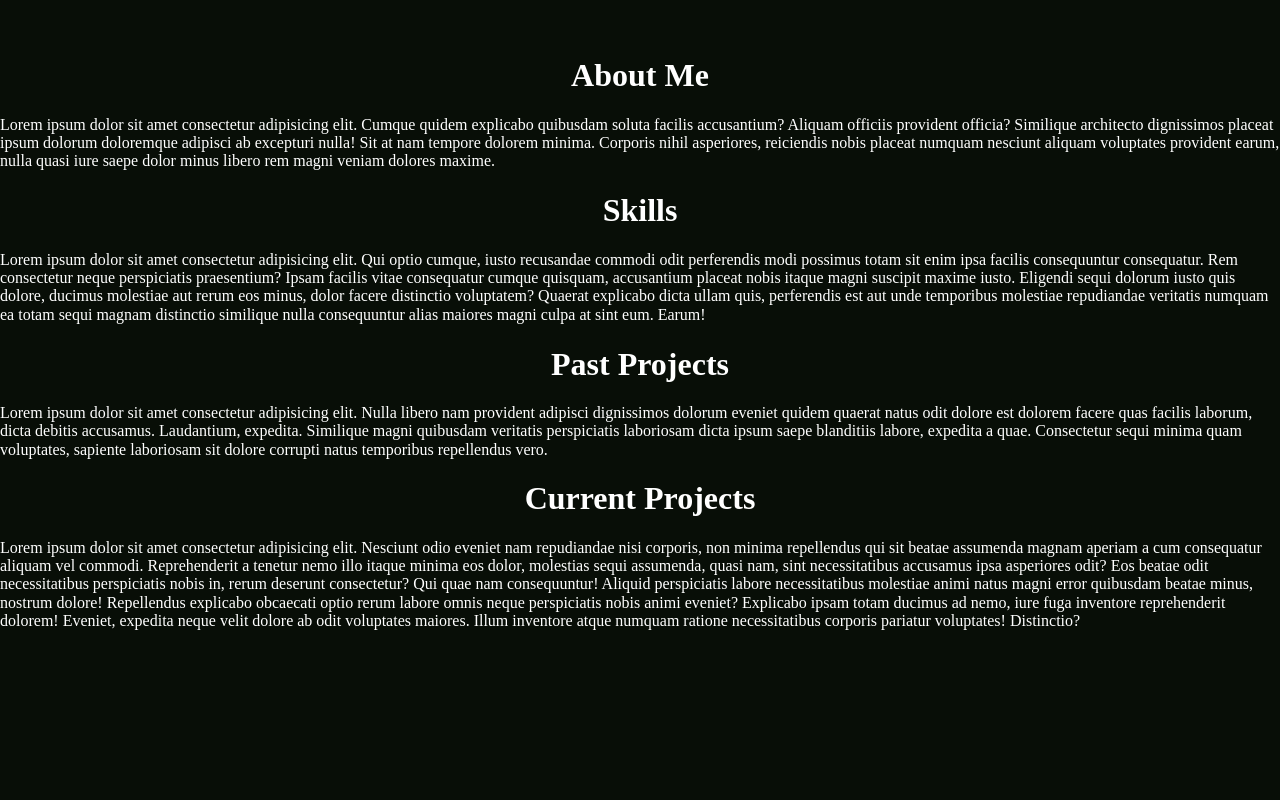
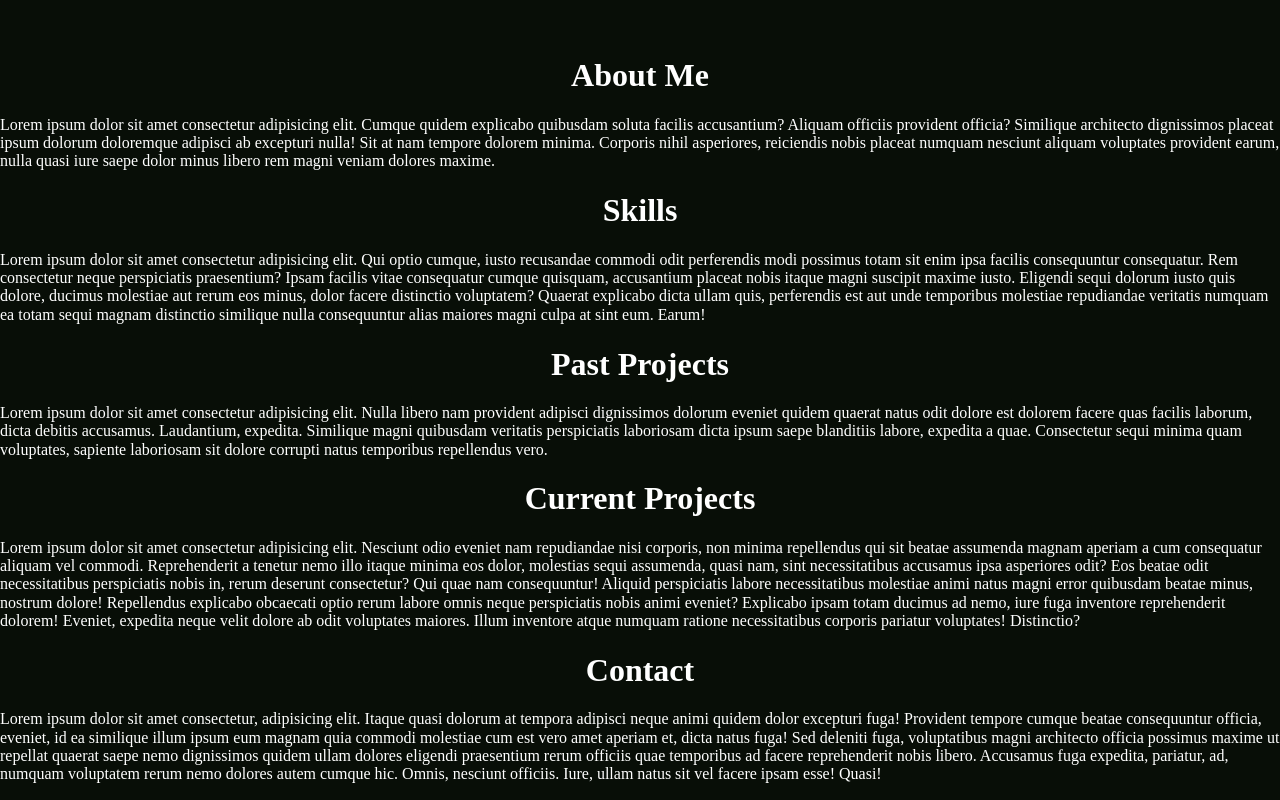
Before and after one commit to HyperTTPS/HyperTTPS.github.io, a website: page index.html in a window 1280 px wide. Shown: the part 814-1614 px from the top of the page. Before the commit the page ends 1461 px from the top, so only its background shows below. Drawn offline with Linux system fonts and the light colour scheme.

Commit message:
Added Contact

```diff
--- a/index.html
+++ b/index.html
@@ -45,7 +45,10 @@
         Qui quae nam consequuntur! Aliquid perspiciatis labore necessitatibus molestiae animi natus magni error quibusdam beatae minus, nostrum dolore! Repellendus explicabo obcaecati optio rerum labore omnis neque perspiciatis nobis animi eveniet?
         Explicabo ipsam totam ducimus ad nemo, iure fuga inventore reprehenderit dolorem! Eveniet, expedita neque velit dolore ab odit voluptates maiores. Illum inventore atque numquam ratione necessitatibus corporis pariatur voluptates! Distinctio?</p>
     </section>
-
+    <section id="contact">
+        <h1>Contact</h1>
+        <p>Lorem ipsum dolor sit amet consectetur, adipisicing elit. Itaque quasi dolorum at tempora adipisci neque animi quidem dolor excepturi fuga! Provident tempore cumque beatae consequuntur officia, eveniet, id ea similique illum ipsum eum magnam quia commodi molestiae cum est vero amet aperiam et, dicta natus fuga! Sed deleniti fuga, voluptatibus magni architecto officia possimus maxime ut repellat quaerat saepe nemo dignissimos quidem ullam dolores eligendi praesentium rerum officiis quae temporibus ad facere reprehenderit nobis libero. Accusamus fuga expedita, pariatur, ad, numquam voluptatem rerum nemo dolores autem cumque hic. Omnis, nesciunt officiis. Iure, ullam natus sit vel facere ipsam esse! Quasi!</p>
+    </section>
     <script type="module" src="dist/js/animations.js"></script>
 </body>
 </html>
```
